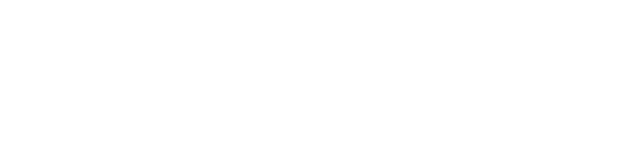
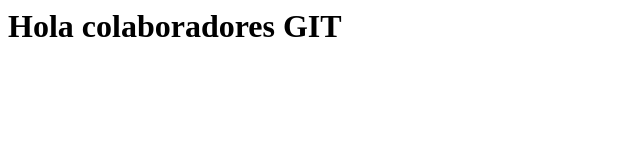
Before and after one commit to jaramillojulioEN/pruebaGIT, a plain HTML site: page index.html in a window 1280 px wide. Shown: the whole page, without its empty margins (0-640 px from the left). Drawn offline with Linux system fonts and the light colour scheme.

Commit message:
Actualizar contenido en index.html

```diff
--- a/index.html
+++ b/index.html
@@ -1,4 +1,5 @@
 <html lang="en">
+
 <head>
     <meta charset="UTF-8">
     <meta http-equiv="X-UA-Compatible" content="IE=edge">
@@ -7,7 +8,9 @@
 </head>
 
 <body>
-
+    <h1>
+        Hola colaboradores GIT
+    </h1>
 </body>
 
 </html>
```
